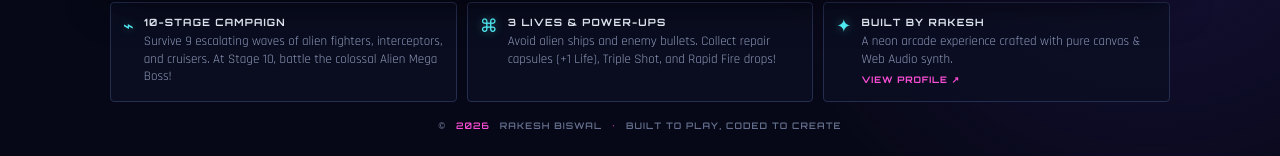
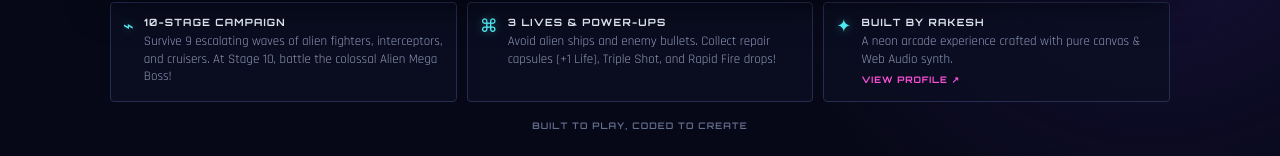
Before and after one commit to RakeshBiswal-6/neon-space-shooter, a plain HTML site: page index.html in a window 1280 px wide. Shown: the part 803-959 px from the top of the page. Drawn offline with Linux system fonts and the light colour scheme.

Commit message:
chore: update footer to only show 'BUILT TO PLAY, CODED TO CREATE'

```diff
--- a/game.js
+++ b/game.js
@@ -220,7 +220,7 @@
 
   try { best = Number(localStorage.getItem("neonStrikeBest") || 0); } catch (_) {}
   bestEl.textContent = fmt(best);
-  $("year").textContent = new Date().getFullYear();
+  if ($("year")) $("year").textContent = new Date().getFullYear();
 
   function fmt(n) { return String(Math.max(0,Math.floor(n))).padStart(6,"0"); }
 
--- a/index.html
+++ b/index.html
@@ -87,7 +87,7 @@
       </article>
     </section>
 
-    <footer>© <span id="year"></span> RAKESH BISWAL <span>•</span> BUILT TO PLAY, CODED TO CREATE</footer>
+    <footer>BUILT TO PLAY, CODED TO CREATE</footer>
   </main>
   <script src="game.js"></script>
 </body>
```
